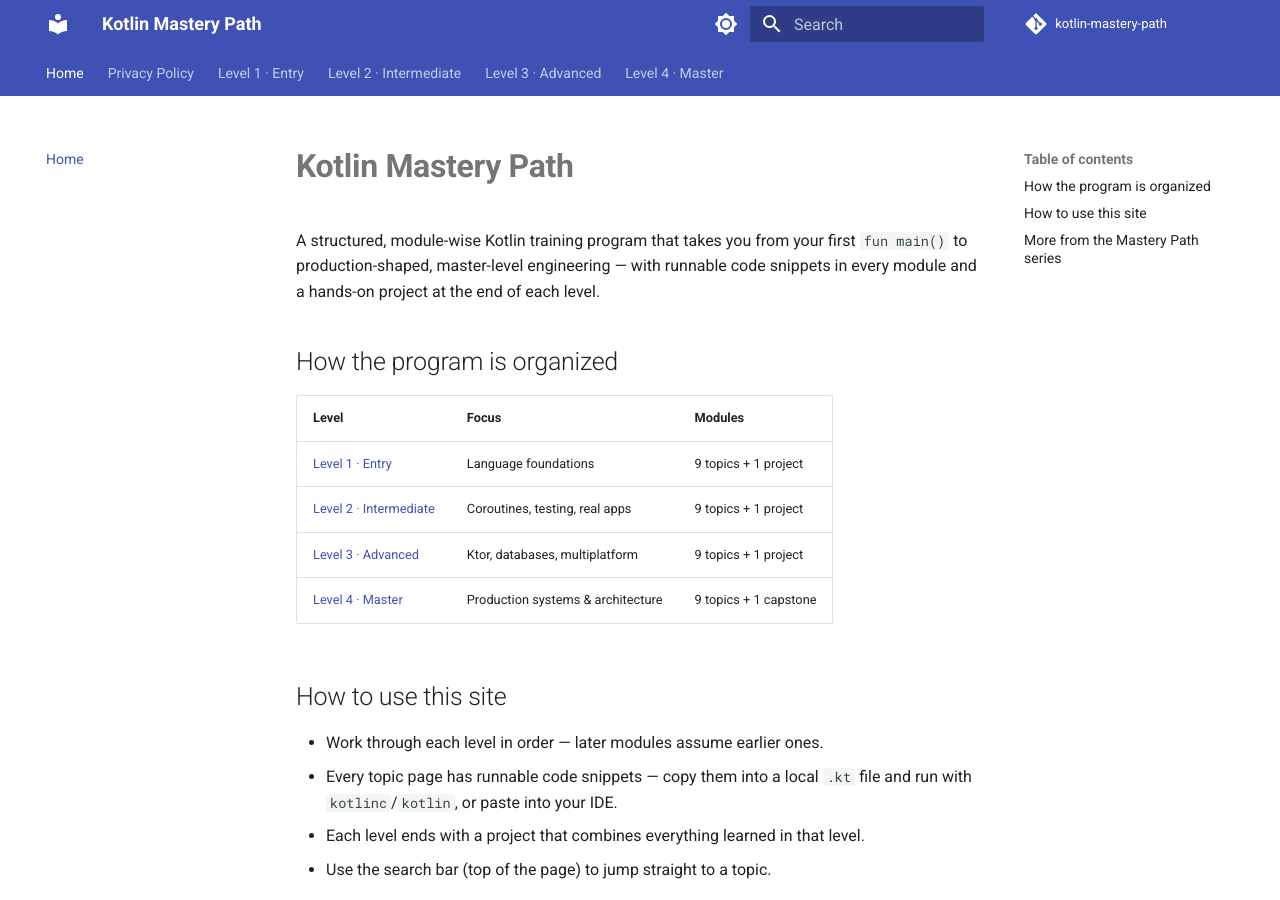
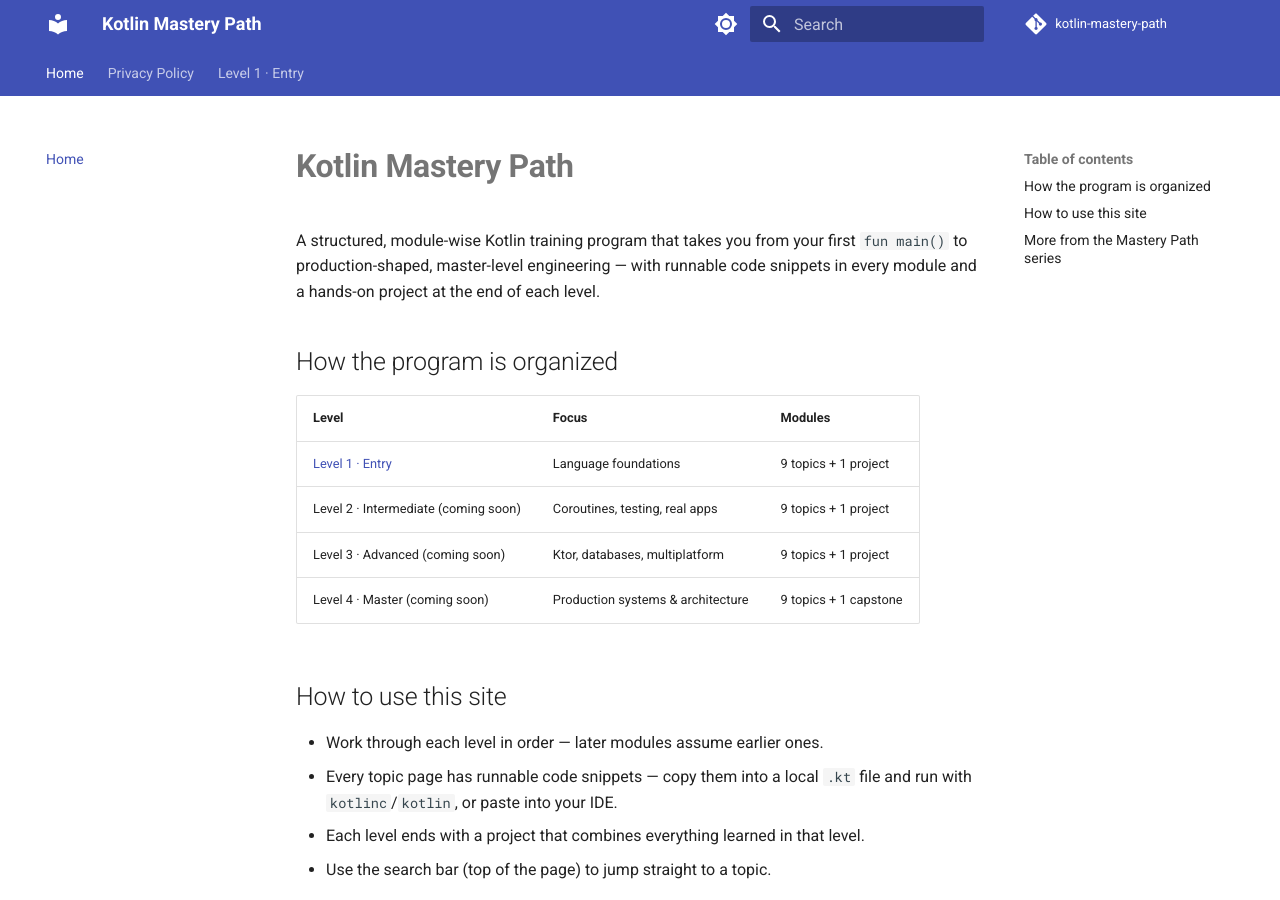
Before and after one commit to SIGILIPELLI/kotlin-mastery-path, an MkDocs documentation site: the page built from docs/index.md, in a window 1280 px wide and 900 px high. Built offline with MkDocs 1.6.1 and Material for MkDocs 9.7.7, drawn with Linux system fonts in a browser that asks for light colours; comment, search, counter and statistics services are not loaded; part of the change alters nothing that is shown.

Commit message:
Hide unfinished levels from crawl surface pending content backfill
AdSense flagged the domain for 'Low value content'. Real lessons are
being written level by level; in the meantime this removes only the
still-unwritten levels from nav/sitemap/homepage (files are untouched)
so the site isn't submitting thin content to Google during the
backfill. Re-running this after a level's content is finished
automatically restores it.

Co-Authored-By: Claude Opus 5 <noreply@anthropic.com>

```diff
--- a/docs/index.md
+++ b/docs/index.md
@@ -15,9 +15,9 @@ each level.
 | Level | Focus | Modules |
 |-------|-------|---------|
 | [Level 1 · Entry](level-1/index.md) | Language foundations | 9 topics + 1 project |
-| [Level 2 · Intermediate](level-2/index.md) | Coroutines, testing, real apps | 9 topics + 1 project |
-| [Level 3 · Advanced](level-3/index.md) | Ktor, databases, multiplatform | 9 topics + 1 project |
-| [Level 4 · Master](level-4/index.md) | Production systems & architecture | 9 topics + 1 capstone |
+| Level 2 · Intermediate (coming soon) | Coroutines, testing, real apps | 9 topics + 1 project |
+| Level 3 · Advanced (coming soon) | Ktor, databases, multiplatform | 9 topics + 1 project |
+| Level 4 · Master (coming soon) | Production systems & architecture | 9 topics + 1 capstone |
 
 ## How to use this site
 
--- a/mkdocs.yml
+++ b/mkdocs.yml
@@ -62,39 +62,8 @@ nav:
       - "08 · Data Classes": level-1/08-data-classes.md
       - "09 · Extension Functions Intro": level-1/09-extension-functions.md
       - "10 · Project — CLI To-Do App": level-1/10-project-todo-app.md
-  - "Level 2 · Intermediate":
-      - Overview: level-2/index.md
-      - "01 · OOP Deep Dive": level-2/01-oop-deep-dive.md
-      - "02 · Lambdas & Higher-Order Functions": level-2/02-lambdas-higher-order-functions.md
-      - "03 · Coroutines Basics": level-2/03-coroutines-basics.md
-      - "04 · Null Safety Advanced": level-2/04-null-safety-advanced.md
-      - "05 · Collections Deep Dive": level-2/05-collections-deep-dive.md
-      - "06 · Testing with JUnit/Kotest": level-2/06-testing-junit-kotest.md
-      - "07 · Working with JSON": level-2/07-working-with-json.md
-      - "08 · Gradle Basics": level-2/08-gradle-basics.md
-      - "09 · Generics": level-2/09-generics.md
-      - "10 · Project — Weather CLI": level-2/10-project-weather-cli.md
-  - "Level 3 · Advanced":
-      - Overview: level-3/index.md
-      - "01 · Advanced Coroutines (Flow)": level-3/01-advanced-coroutines-flow.md
-      - "02 · Building APIs with Ktor": level-3/02-building-apis-ktor.md
-      - "03 · Databases (Exposed/SQLite)": level-3/03-databases-exposed-sqlite.md
-      - "04 · Design Patterns in Kotlin": level-3/04-design-patterns.md
-      - "05 · Kotlin Multiplatform Basics": level-3/05-multiplatform-basics.md
-      - "06 · Testing Advanced": level-3/06-testing-advanced.md
-      - "07 · DSLs in Kotlin": level-3/07-dsls-in-kotlin.md
-      - "08 · Android Basics": level-3/08-android-basics.md
-      - "09 · Performance & Profiling": level-3/09-performance-profiling.md
-      - "10 · Project — REST API + Database Service": level-3/10-project-rest-api-db.md
-  - "Level 4 · Master":
-      - Overview: level-4/index.md
-      - "01 · Advanced Coroutines & Structured Concurrency": level-4/01-advanced-coroutines-structured-concurrency.md
-      - "02 · Production APIs with Ktor": level-4/02-production-apis-ktor.md
-      - "03 · Multiplatform at Scale": level-4/03-multiplatform-at-scale.md
-      - "04 · Security Best Practices": level-4/04-security-best-practices.md
-      - "05 · Testing at Scale & CI": level-4/05-testing-at-scale-ci.md
-      - "06 · Deployment (Docker)": level-4/06-deployment-docker.md
-      - "07 · Performance at Scale": level-4/07-performance-at-scale.md
-      - "08 · Java Interop Deep Dive": level-4/08-java-interop-deep-dive.md
-      - "09 · Code Quality (detekt/ktlint)": level-4/09-code-quality.md
-      - "10 · Capstone Project": level-4/10-capstone-project.md
+# --- auto-pruned stub levels (see AdSense low-value-content fix) ---
+exclude_docs: |
+  level-2/*.md
+  level-3/*.md
+  level-4/*.md
```
